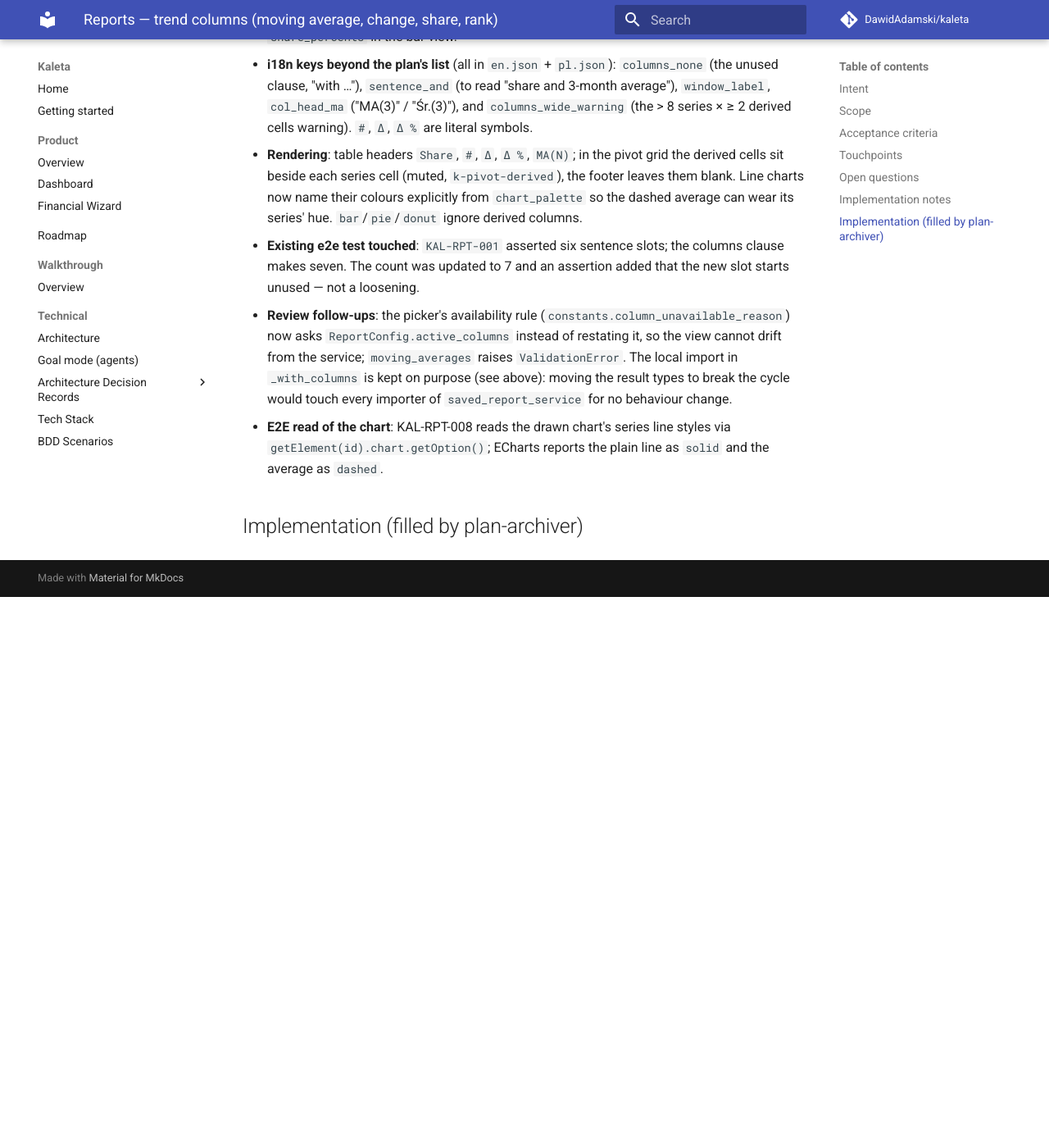
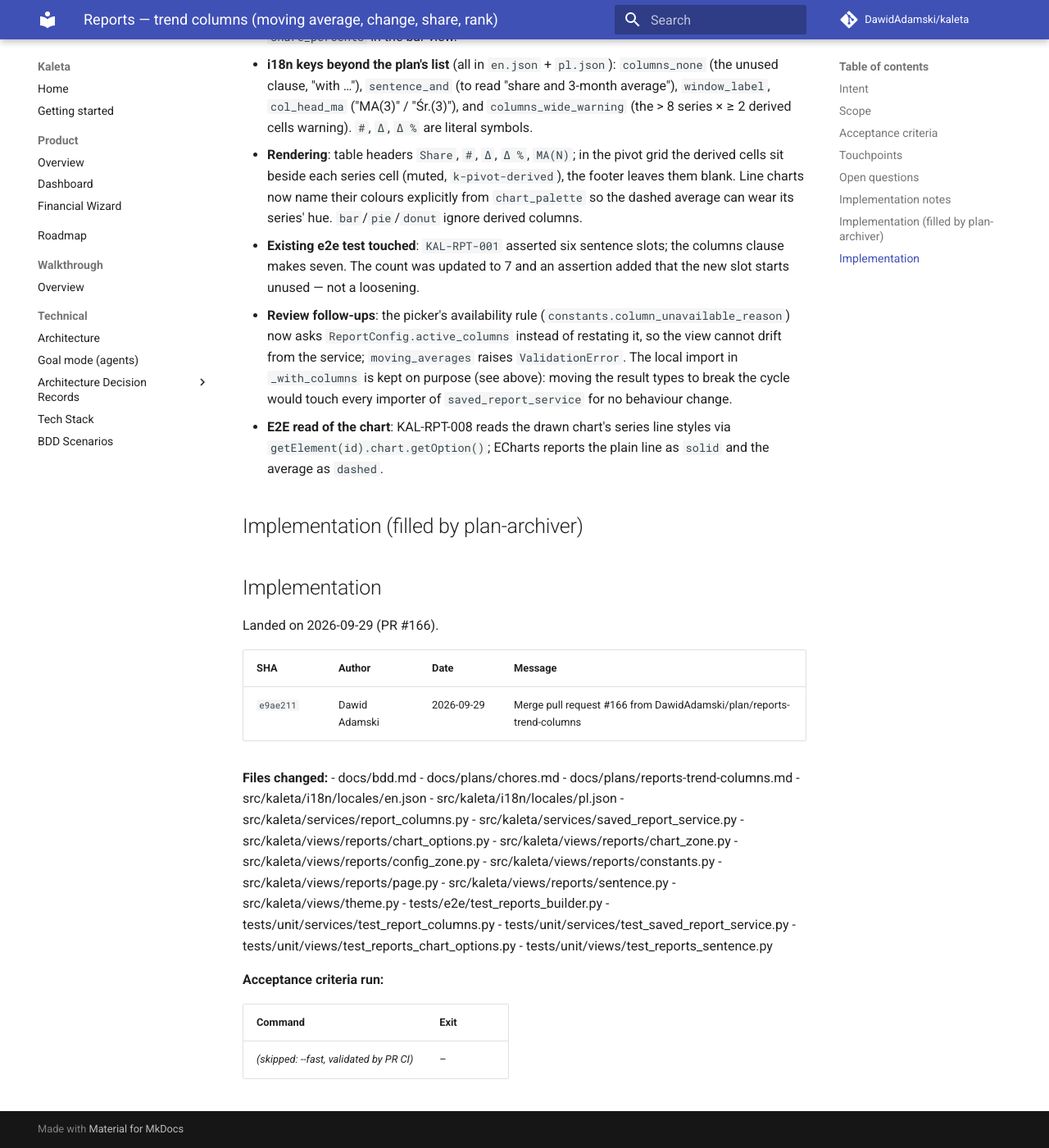
Before and after one commit to DawidAdamski/kaleta, an MkDocs documentation site: the page built from docs/plans/archive/reports-trend-columns.md, in a window 1280 px wide and 1400 px high, scrolled down 4242 px. Shown: the whole window at 82% size. Built offline with MkDocs 1.6.1 and Material for MkDocs 9.7.7, drawn with Linux system fonts in a browser that asks for light colours; comment, search, counter and statistics services are not loaded; before the commit the page ends 4970 px from its top, so only the background shows below that.

Commit message:
docs(plans): archive reports-trend-columns (#166)

```diff
--- a/docs/plans/reports-trend-columns.md
+++ b/docs/plans/archive/reports-trend-columns.md
@@ -3,8 +3,9 @@ plan_id: reports-trend-columns
 title: Reports — trend columns (moving average, change, share, rank)
 area: reports
 effort: medium
-status: in-progress
-roadmap_ref: ../roadmap.md#reports
+status: archived
+archived_at: 2026-09-29
+roadmap_ref: ../../roadmap.md#reports
 ---
 
 # Reports — trend columns (moving average, change, share, rank)
@@ -204,3 +205,38 @@ Out of scope:
   the plain line as `solid` and the average as `dashed`.
 
 ## Implementation (filled by plan-archiver)
+
+## Implementation
+
+Landed on 2026-09-29 (PR #166).
+
+| SHA | Author | Date | Message |
+|---|---|---|---|
+| `e9ae211` | Dawid Adamski | 2026-09-29 | Merge pull request #166 from DawidAdamski/plan/reports-trend-columns |
+
+**Files changed:**
+- docs/bdd.md
+- docs/plans/chores.md
+- docs/plans/reports-trend-columns.md
+- src/kaleta/i18n/locales/en.json
+- src/kaleta/i18n/locales/pl.json
+- src/kaleta/services/report_columns.py
+- src/kaleta/services/saved_report_service.py
+- src/kaleta/views/reports/chart_options.py
+- src/kaleta/views/reports/chart_zone.py
+- src/kaleta/views/reports/config_zone.py
+- src/kaleta/views/reports/constants.py
+- src/kaleta/views/reports/page.py
+- src/kaleta/views/reports/sentence.py
+- src/kaleta/views/theme.py
+- tests/e2e/test_reports_builder.py
+- tests/unit/services/test_report_columns.py
+- tests/unit/services/test_saved_report_service.py
+- tests/unit/views/test_reports_chart_options.py
+- tests/unit/views/test_reports_sentence.py
+
+**Acceptance criteria run:**
+
+| Command | Exit |
+|---|---|
+| _(skipped: --fast, validated by PR CI)_ | – |
```
Also changed, not shown: docs/plans/README.md (+2 -2 lines), docs/plans/archive/reports-second-dimension-pivot.md (+1 -1 lines).
